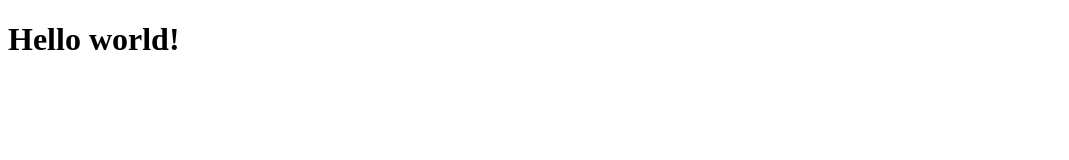
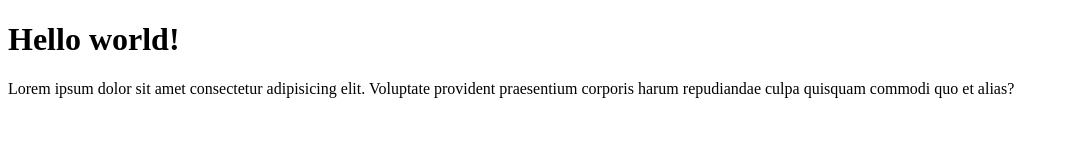
Before and after one commit to rotimiazeez/hello-world, a website: page index.html in a window 1280 px wide. Shown: the whole page, without its empty margins (0-1069 px from the left). Drawn offline with Linux system fonts and the light colour scheme.

Commit message:
feat: Add paragraph tag

```diff
--- a/index.html
+++ b/index.html
@@ -12,6 +12,9 @@
     <header>
         <h1 class="header">Hello world!</h1>
     </header>
+    <p>
+     Lorem ipsum dolor sit amet consectetur adipisicing elit. Voluptate provident praesentium corporis harum repudiandae culpa quisquam commodi quo et alias?
+    </p>
 
 </body>
 
```
